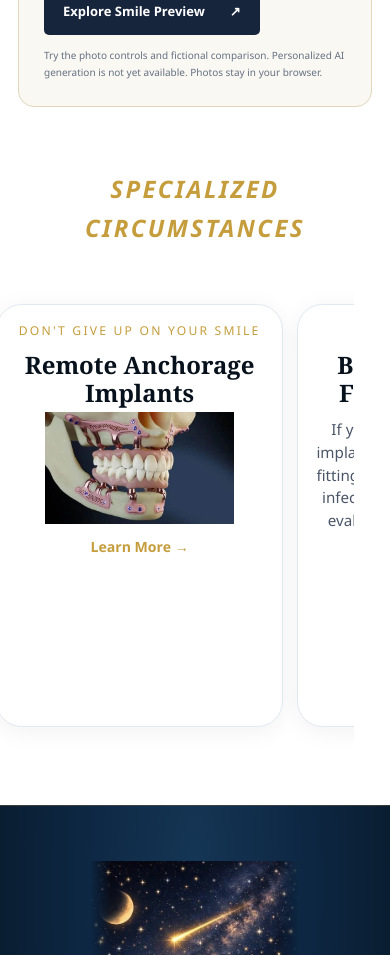
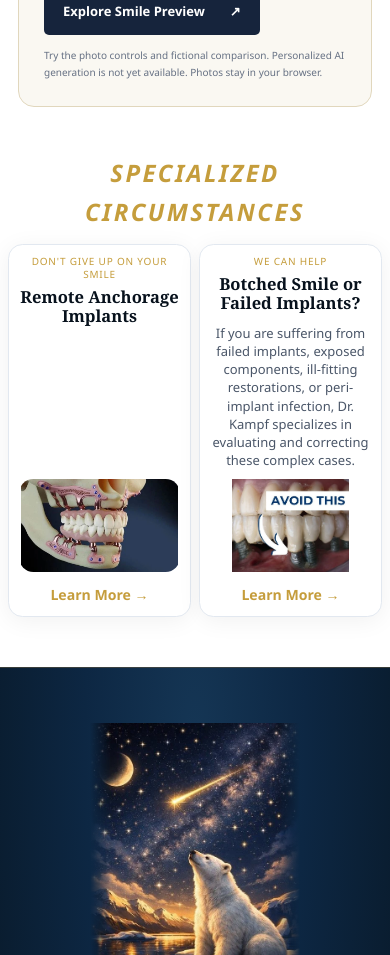
Before and after one commit to docpk64-code/NorthStar-June7th, a React (Vite) app: page / in a window 390 px wide. Shown: the part 2740-3695 px from the top of the page. Built offline with nearby package versions, Linux system fonts and the light colour scheme; no server answers.

Commit message:
Fit Specialized Circumstances cards side by side on mobile

```diff
--- a/src/App.tsx
+++ b/src/App.tsx
@@ -178,7 +178,7 @@ export default function App() {
         <SmilePreviewInvite />
 
         {/* ── Specialized Circumstances heading ── */}
-        <div style={{ background: '#ffffff', padding: '2rem 0 0' }}>
+        <div className="specialized-heading" style={{ background: '#ffffff' }}>
           <div className="section-shell">
             <p className="section-kicker" style={{ color: '#c59d3c', fontSize: 'clamp(1.5rem, 6vw, 3rem)', fontWeight: 700, fontStyle: 'italic', letterSpacing: '0.1em', textAlign: 'center' }}>
               SPECIALIZED CIRCUMSTANCES
--- a/src/styles/homepageUnified.css
+++ b/src/styles/homepageUnified.css
@@ -28,6 +28,7 @@
 .preserved-cards .care-card h3 { margin:0 0 .5rem; font:700 1.2rem/1.2 "Cormorant Garamond",Georgia,serif; letter-spacing:normal; color:#f6f2ea; }
 .preserved-cards .care-card .section-kicker { margin:.25rem 0 .4rem; font-size:.65rem; line-height:1.65; letter-spacing:.18em; text-transform:uppercase; color:#c59d3c; }
 .preserved-cards .card-link { font-size:1rem; }
+.preserved-cards .specialized-heading { padding-top:2rem; }
 .preserved-cards .signature-section { padding-top:20px; }
 .preserved-cards .signature-grid { display:grid; grid-template-columns:repeat(2,minmax(0,1fr)); gap:1rem; }
 .preserved-cards .feature-card { height:26.1rem; padding:1rem; border-radius:1.6rem; overflow:hidden; background:#fff; border:1px solid #e2e8f0; box-shadow:0 4px 24px rgba(0,0,0,.06); color:#1a2636; }
@@ -38,6 +39,35 @@
 .preserved-cards .feature-card > span { margin-top:.65rem!important; }
 @media(max-width:1100px) and (min-width:701px) { .preserved-cards .care-grid { grid-template-columns:repeat(3,minmax(0,1fr)); } }
 @media(max-width:850px) { .brand-preview .nj-explorer { gap:25px; } .brand-preview .nj-direction { font-size:10px; padding:9px; } }
+@media(max-width:720px) {
+ .preserved-cards .specialized-heading { padding-top:1rem; }
+ .preserved-cards .specialized-heading .section-kicker { margin-bottom:0; }
+ .preserved-cards .signature-section { padding-top:.75rem; }
+ .preserved-cards .signature-grid {
+   grid-template-columns:repeat(2,minmax(0,1fr));
+   width:calc(100% - 1rem);
+   gap:.5rem;
+   margin:0 auto;
+   padding:0;
+   overflow:visible;
+   scroll-snap-type:none;
+ }
+ .preserved-cards .signature-grid .feature-card {
+   min-width:0;
+   height:auto;
+   padding:.625rem;
+   border-radius:.9rem;
+   overflow-wrap:anywhere;
+ }
+ .preserved-cards .feature-card h2 { font-size:clamp(1rem,4.25vw,1.25rem); }
+ .preserved-cards .feature-kicker { font-size:.625rem; letter-spacing:.08em; line-height:1.3; margin-bottom:.35rem; }
+ .preserved-cards .feature-card > p:not(.feature-kicker) { font-size:.8125rem!important; line-height:1.4!important; }
+ .preserved-cards .feature-card > img {
+   flex:none;
+   height:clamp(4.75rem,24vw,8rem);
+   margin-top:auto!important;
+ }
+}
 @media(max-width:700px) {
  .brand-preview .nb-banner { padding-top:22px; padding-bottom:30px; }
  .nb-logo-window { width:min(330px,100%); }
@@ -45,15 +75,13 @@
  .brand-preview .nb-tagline { max-width:none; font-size:21px; }
  .brand-preview .nj-compass { max-width:350px; }
  .brand-preview .nj-direction { font-size:11px; padding:8px; max-width:113px; }
- .preserved-cards .care-grid,.preserved-cards .signature-grid { display:flex; overflow-x:auto; scroll-snap-type:x mandatory; gap:.85rem; padding:12px .75rem 28px; margin:0 -.25rem; scrollbar-width:thin; scrollbar-color:#c59d3c #e9e6df; }
+ .preserved-cards .care-grid { display:flex; overflow-x:auto; scroll-snap-type:x mandatory; gap:.85rem; padding:12px .75rem 28px; margin:0 -.25rem; scrollbar-width:thin; scrollbar-color:#c59d3c #e9e6df; }
  .preserved-cards .care-card { flex:0 0 78%; min-width:78%; scroll-snap-align:start; }
- .preserved-cards .signature-grid .feature-card { flex:0 0 80%; min-width:80%; height:auto; scroll-snap-align:start; }
- .preserved-cards .feature-card > img { flex:none; height:7rem; }
  .preserved-cards .section-heading { margin-left:12px; }
  .preserved-cards .card-link { font-size:.95rem; }
  .brand-preview .nj-detail p { min-height:0; }
 }
-@media(max-width:400px) { .preserved-cards .care-card,.preserved-cards .signature-grid .feature-card { flex-basis:86%; min-width:86%; } }
+@media(max-width:400px) { .preserved-cards .care-card { flex-basis:86%; min-width:86%; } }
 
 .brand-preview .nj-guide-meta { flex-wrap:wrap; }
 
```
